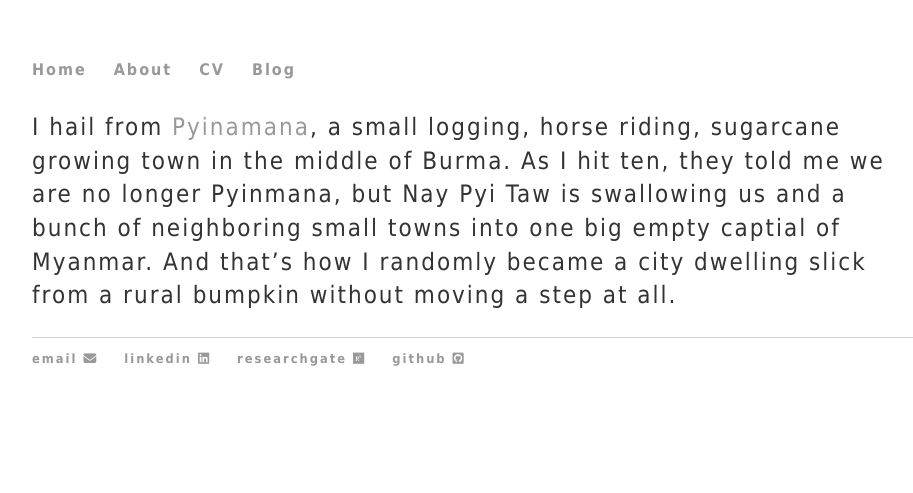
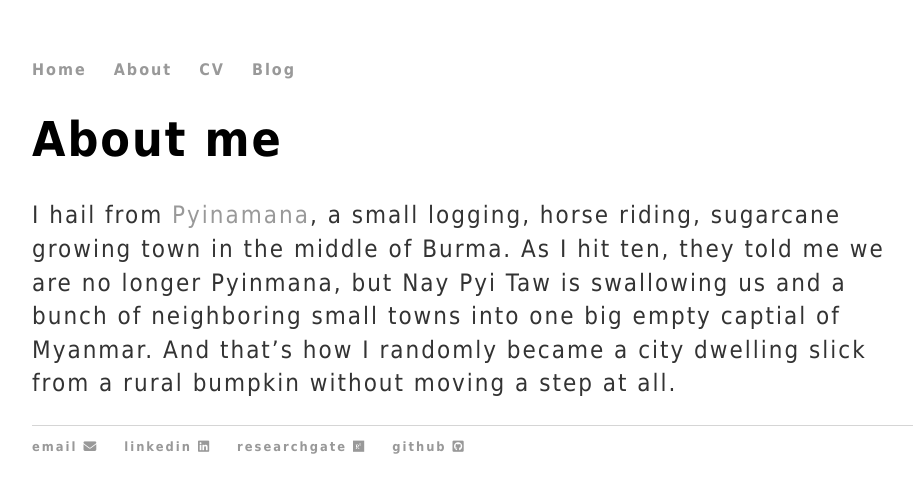
Before and after one commit to finerbrighterlighter/finerbrighterlighter.github.io, a Jekyll site: the page built from about/about-me.md, in a window 1280 px wide. Shown: the top 493 px of the page, without its empty margins (160-1073 px from the left). Built offline with Jekyll 4.4.1, drawn with Linux system fonts in a browser that asks for light colours; nearby versions of some CDN libraries.

Commit message:
Update about-me.md

```diff
--- a/about/about-me.md
+++ b/about/about-me.md
@@ -1,5 +1,6 @@
 ---
-layout: post
+layout: about-me
+title: "About me"
 ---
 
 I hail from [Pyinamana](https://en.wikipedia.org/wiki/Pyinmana), a small logging, horse riding, sugarcane growing town in the middle of Burma. As I hit ten, they told me we are no longer Pyinmana, but Nay Pyi Taw is swallowing us and a bunch of neighboring small towns into one big empty captial of Myanmar. And that's how I randomly became a city dwelling slick from a rural bumpkin without moving a step at all.
```
